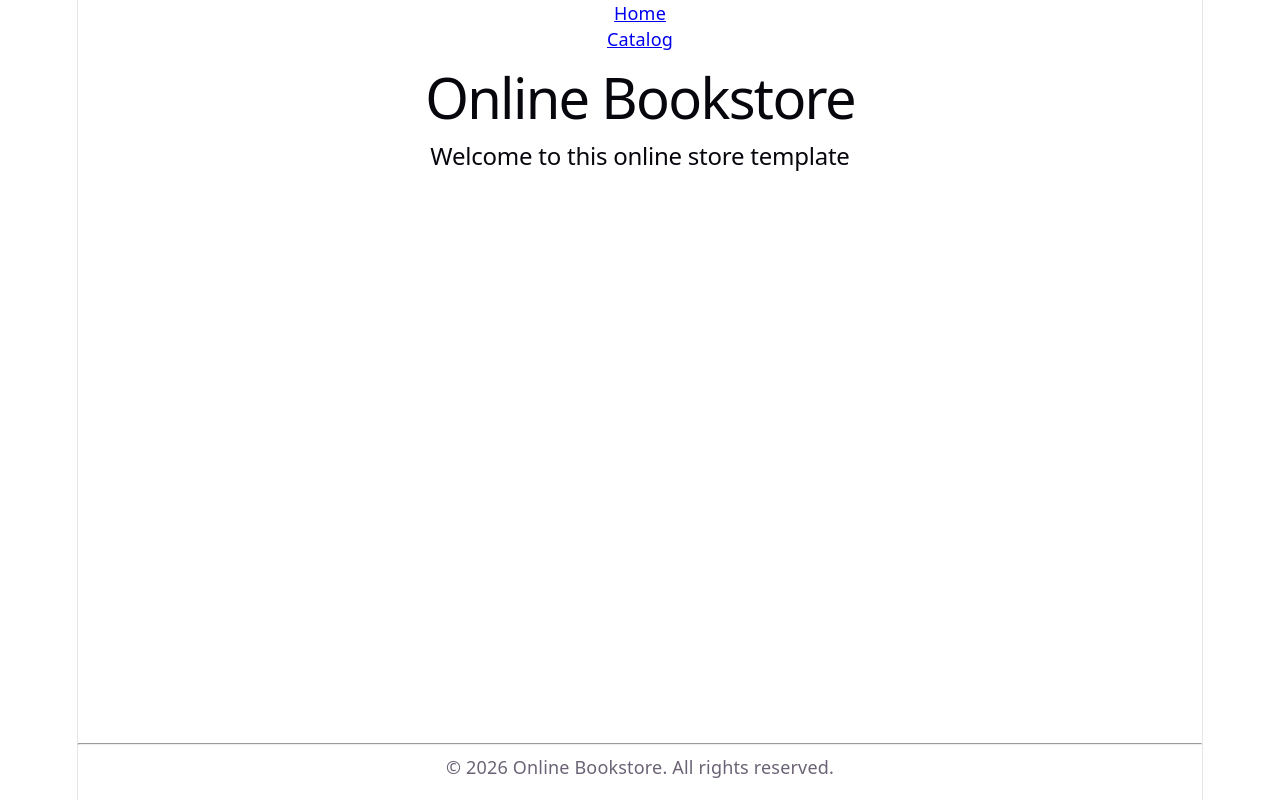
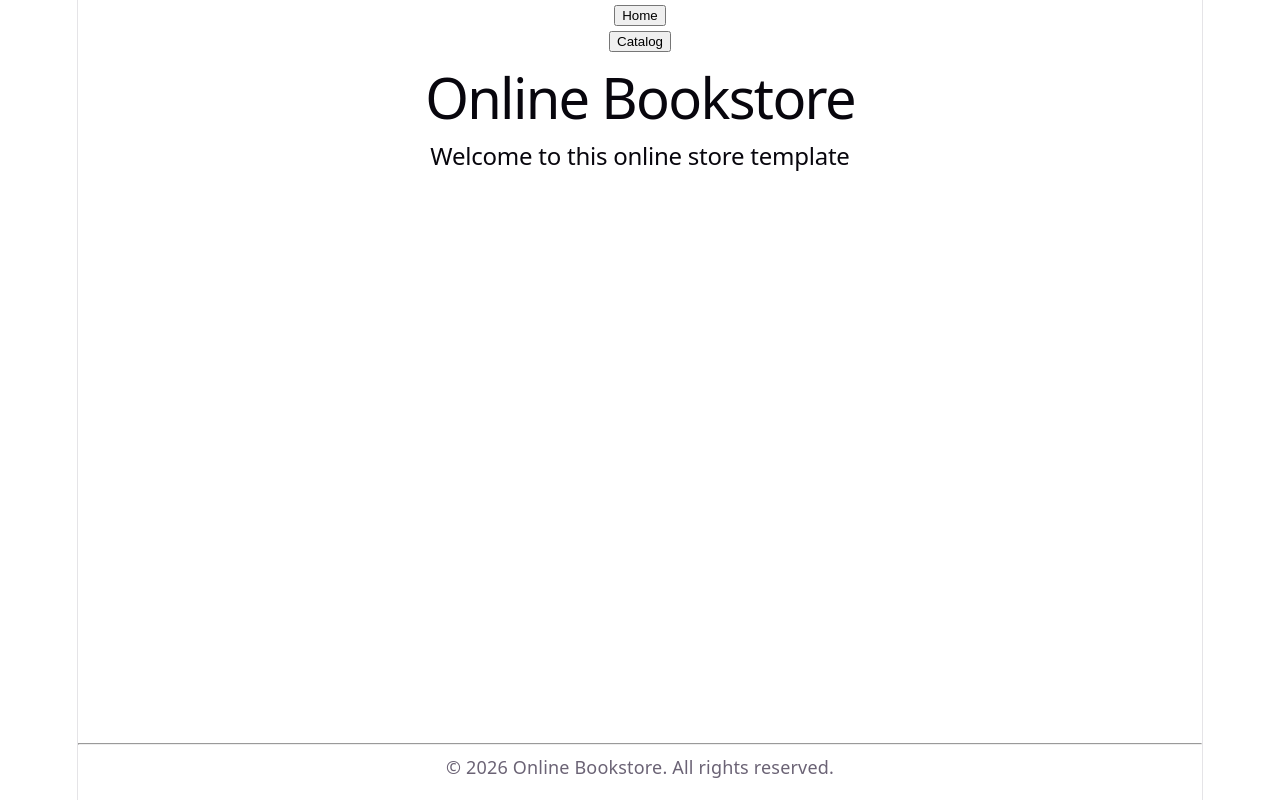
Before and after one commit to ShacharDoron123/online-bookstore, a React (Vite) app: page / in a window 1280 px wide. Built offline with nearby package versions, Linux system fonts and the light colour scheme.

Commit message:
fix in navbar

```diff
--- a/src/components/Navbar.jsx
+++ b/src/components/Navbar.jsx
@@ -4,10 +4,10 @@ function NavBar() {
   return (
     <>
       <Link to="/">
-        <bouttn>Home</bouttn>
+        <button>Home</button>
       </Link>
       <Link to="/catalog">
-        <bouttn>Catalog</bouttn>
+        <button>Catalog</button>
       </Link>
     </>
   );
```
